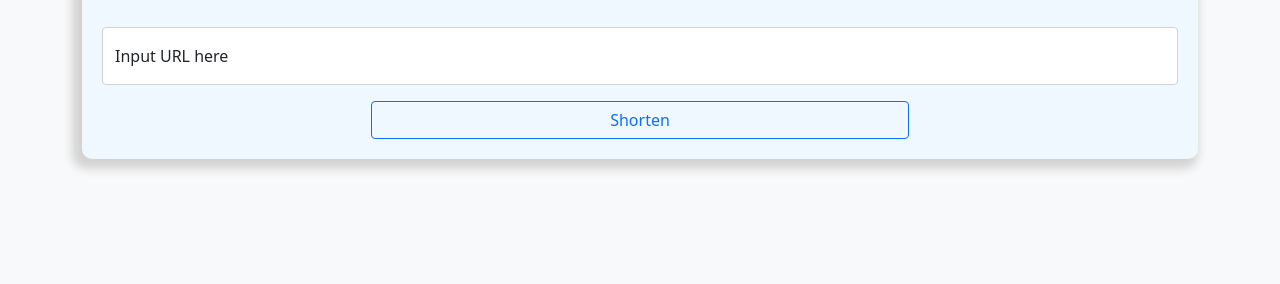
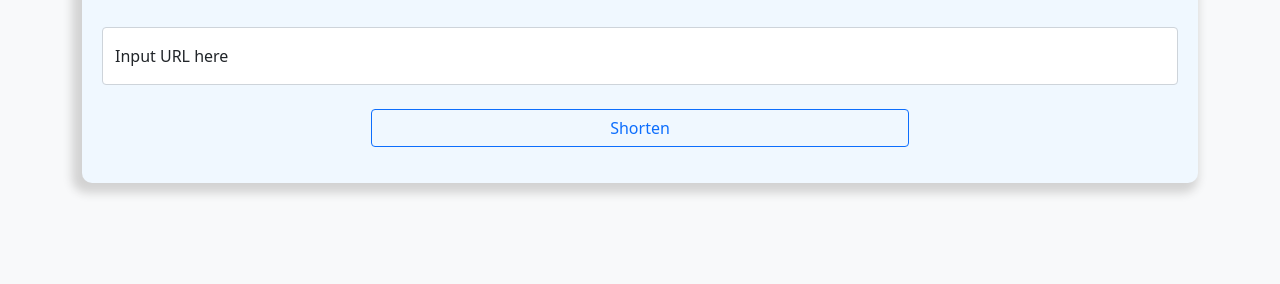
Before and after one commit to Richie-Yang/url-shortener, a Node server app: page / in a window 1280 px wide. Shown: the part 516-800 px from the top of the page. Run offline with Node 20, Linux system fonts and the light colour scheme; some libraries are stand-ins or nearby versions.

Commit message:
feat: polish result.hbs again

```diff
--- a/views/index.hbs
+++ b/views/index.hbs
@@ -1,7 +1,7 @@
 <form action="/" method="POST">
-  <div class="form-floating mb-3">
+  <div class="form-floating mb-2">
     <input type="text" id="url" class="form-control" name="url" placeholder="url" required>
     <label for="url">Input URL here</label>
   </div>
-  <button type="submit" class="btn btn-outline-primary w-50">Shorten</button>
+  <button type="submit" class="btn btn-outline-primary w-50 my-3">Shorten</button>
 </form>
--- a/views/result.hbs
+++ b/views/result.hbs
@@ -7,6 +7,4 @@
   <button class="btn btn-primary" type="button" id="button-addon2">Copy</button>
 </div>
 
-<nav class="mt-3">
-  <a class="btn btn-secondary w-50" href="/">Back</a>
-</nav>
+<a class="btn btn-secondary w-50 my-3" href="/">Back</a>
```
